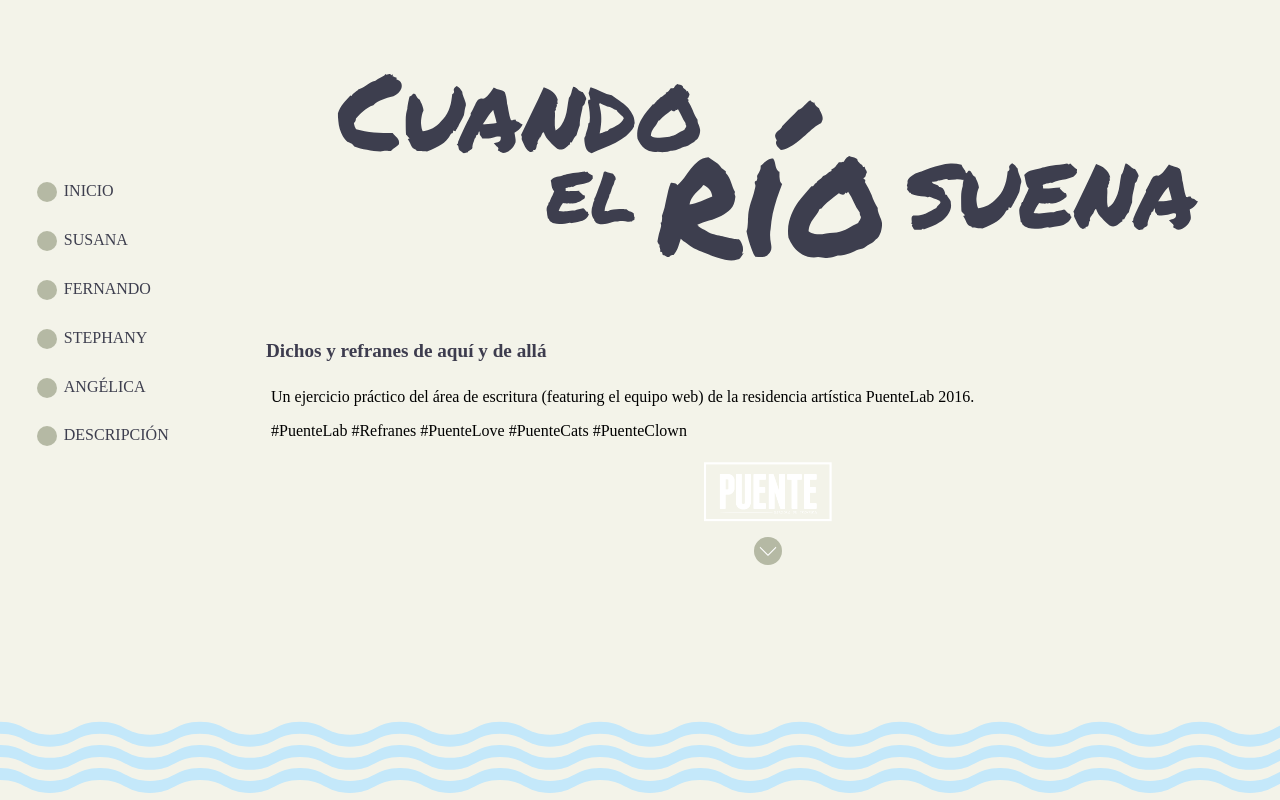
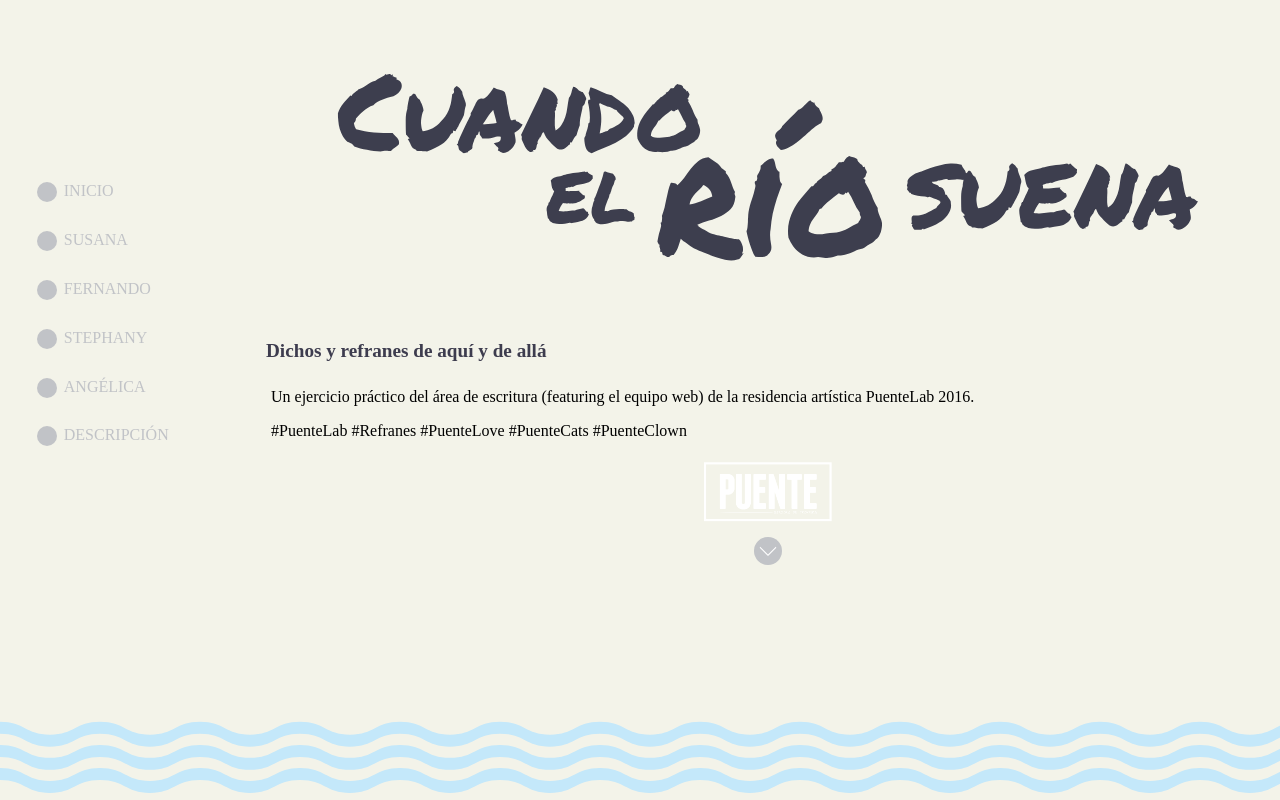
Before and after one commit to rv1375/cuandoelriosuena, a website: page app/index.html in a window 1280 px wide. Shown: the top 800 px of the page. Drawn offline with nearby package versions, Linux system fonts and the light colour scheme; files that its build step writes are made by us from their sources; a web font is replaced by a local one.

Commit message:
menu hover

```diff
--- a/app/styles/main.scss
+++ b/app/styles/main.scss
@@ -44,13 +44,16 @@ nav {
         margin: 1em;
       }
         a {
-          color: #3d3e4e;
+          color: #c1c3c7;
           font-family: 'Suez One', serif;
           text-decoration: none;
           margin-bottom: 10em;
+            &:hover {
+                    color: #df531c;
+            }
         }
           span {
-            background: #b5b9a4;
+            background: #c1c3c7;
             margin-top: 20px;
             border-radius: 50%;
             display: inline-block;
@@ -126,13 +129,12 @@ section#inicio {
 }
 
 .bajar {
-  color: #656973;
   width: 18px;
   height: 18px;
   margin: 0 auto;
   display: block;
   margin-top: 10px;
-  background: #b5b9a4;
+  background: #c1c3c7;
   border-radius: 50%;
   padding: 5px;
 }
```
